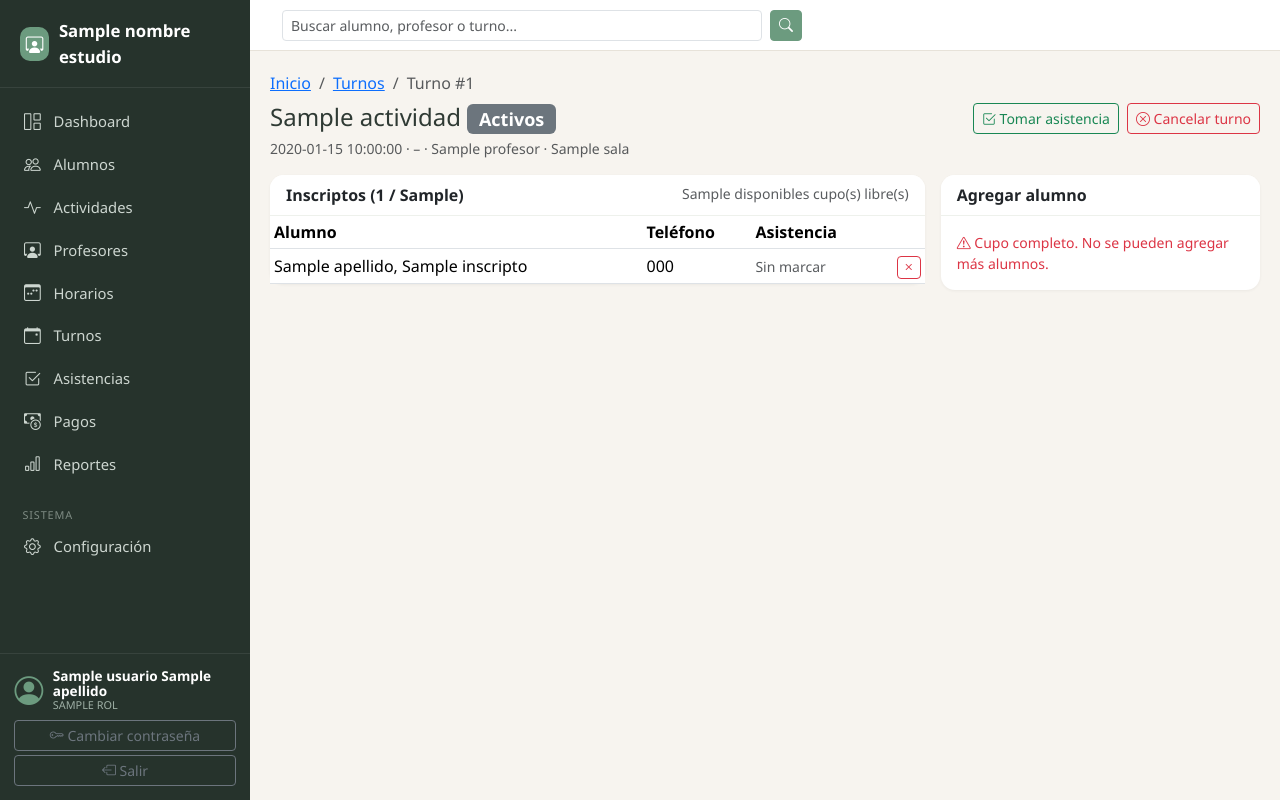
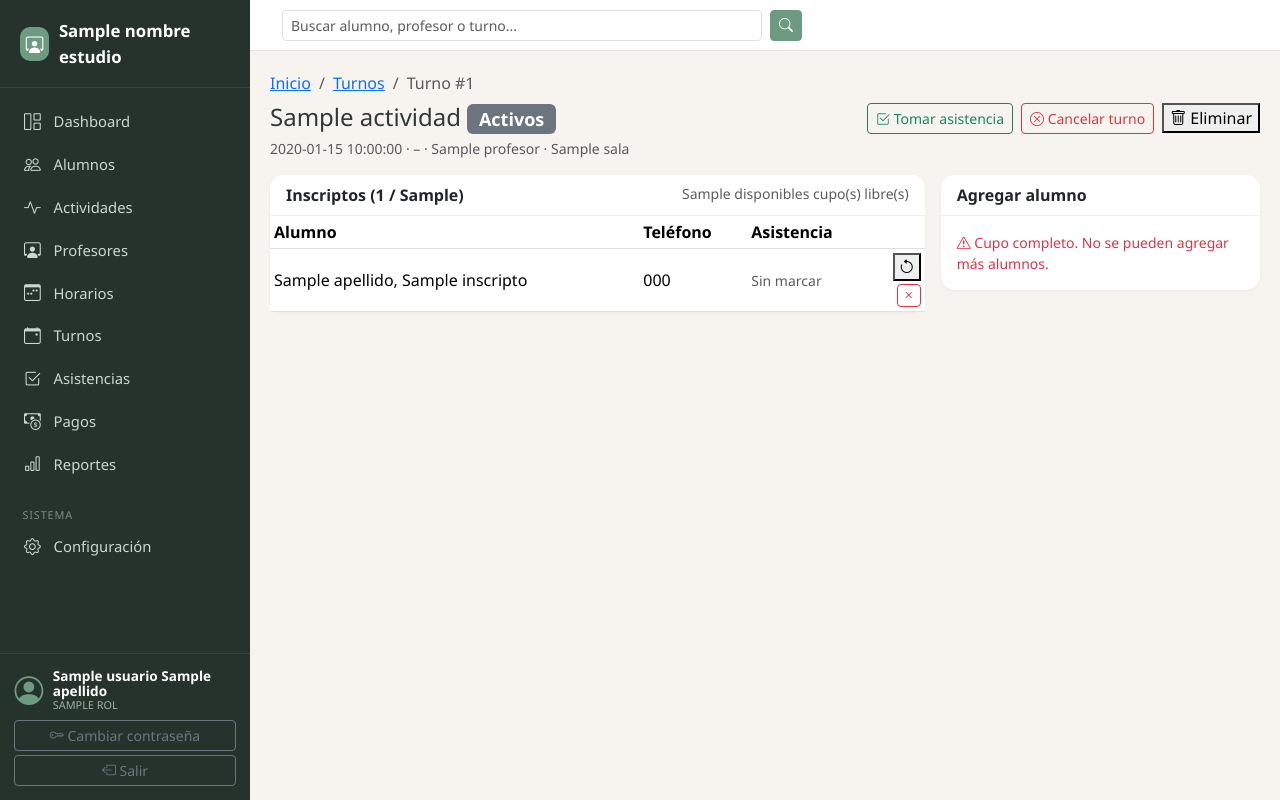
Before and after one commit to tut1n0/estudio_postural, a Python web app: template templates/turnos/detalle.html in a window 1280 px wide. Run offline with Jinja, Linux system fonts and the light colour scheme; the template is opened without the code that fills it: most values are stand-ins (such as "Sample title", 1, 10 or a date in 2020).

Commit message:
fix borrado registros 2

```diff
--- a/templates/turnos/detalle.html
+++ b/templates/turnos/detalle.html
@@ -1,5 +1,5 @@
 {% extends "base.html" %}
-{% from "partials/macros.html" import estados_badge, breadcrumb %}
+{% from "partials/macros.html" import estados_badge, boton_eliminar, breadcrumb with context %}
 {% block title %}Turno #{{ turno.id }}{% endblock %}
 {% block content %}
 {{ breadcrumb([('Inicio', 'dashboard.index', {}), ('Turnos', 'turnos.calendario', {}),
@@ -19,6 +19,8 @@
             <input type="hidden" name="estado" value="cancelado">
             <button class="btn btn-sm btn-outline-danger"><i class="bi bi-x-circle"></i> Cancelar turno</button>
         </form>
+        {{ boton_eliminar(url_for('turnos.eliminar', turno_id=turno.id),
+           '¿Eliminar este turno? Si tiene asistencias no se borrará.', 'btn-sm btn-outline-danger', 'bi-trash', 'Eliminar') }}
     </div>
 </div>
 
@@ -39,6 +41,10 @@
                             <td>{{ a.telefono or '—' }}</td>
                             <td>{% if a.asistencia_estado %}{{ estados_badge(a.asistencia_estado) }}{% else %}<span class="text-muted small">Sin marcar</span>{% endif %}</td>
                             <td class="text-end">
+                                {% if a.asistencia_id %}
+                                {{ boton_eliminar(url_for('asistencias.eliminar', asistencia_id=a.asistencia_id),
+                                   '¿Anular la asistencia de ' ~ a.nombre ~ '?', 'btn-sm btn-outline-warning py-0 px-1', 'bi-arrow-counterclockwise', '') }}
+                                {% endif %}
                                 <form method="post" action="{{ url_for('turnos.quitar_alumno', turno_id=turno.id, alumno_id=a.id) }}"
                                       onsubmit="return confirm('¿Quitar a {{ a.nombre }} del horario?');">
                                     <input type="hidden" name="csrf_token" value="{{ csrf_token }}">
```
